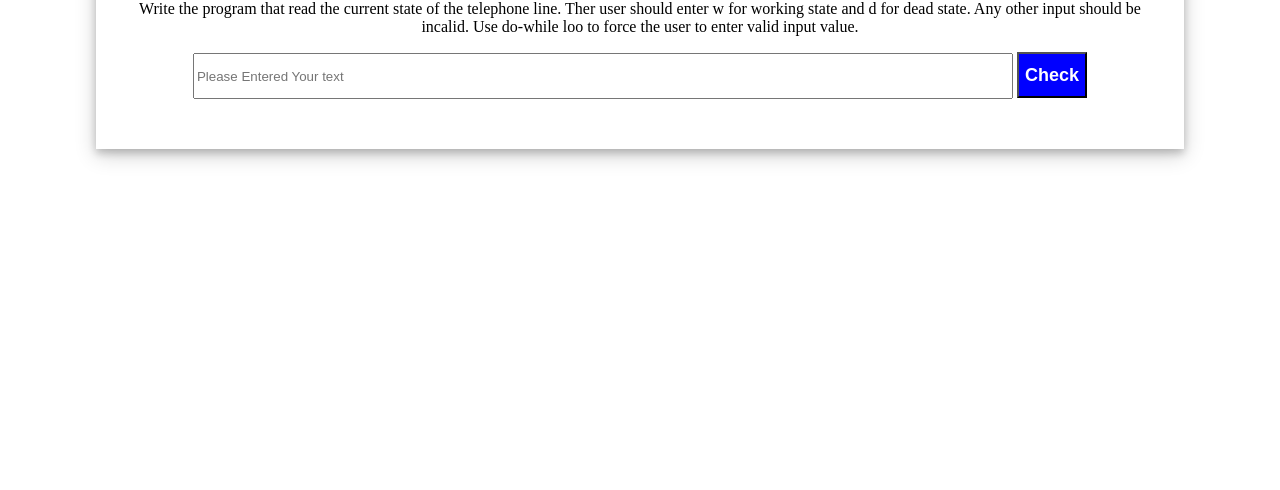
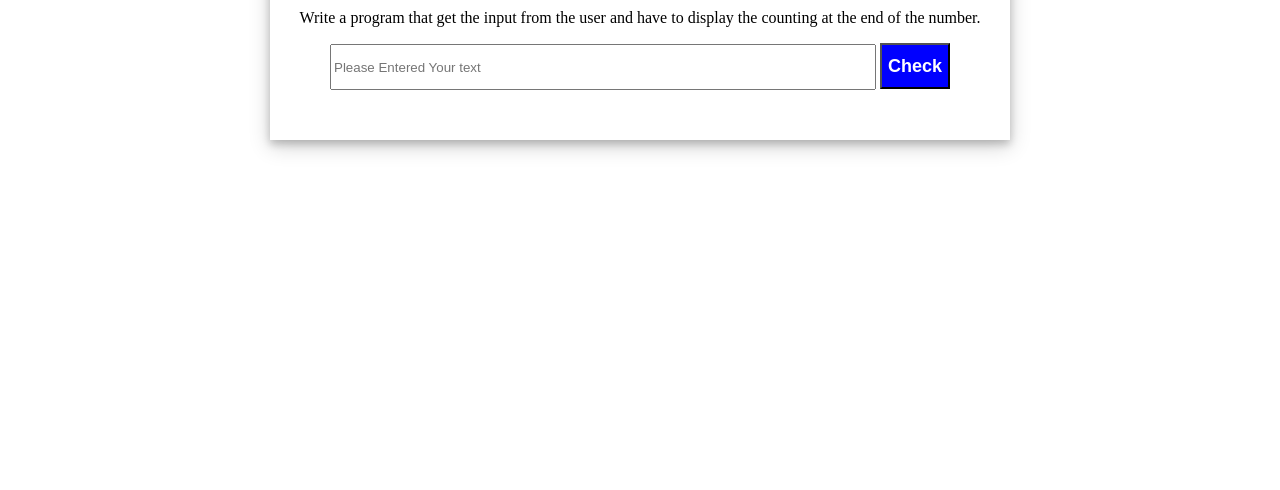
Before and after one commit to abubakerasifdar/sum-of-the-squares-fo-integers, a plain HTML site: page index.html in a window 1280 px wide. Shown: the part 310-800 px from the top of the page. Drawn offline with Linux system fonts and the light colour scheme.

Commit message:
content done

```diff
--- a/index.html
+++ b/index.html
@@ -15,9 +15,7 @@
     <div id="root">
         <div>
             <h1>Counting Display</h1>
-            <p>Write the program that read the current state of the telephone line. Ther user should enter w for working
-                state and d for dead state. Any other input should be incalid. Use do-while loo to force the user to
-                enter valid input value.
+            <p>Write a program that get the input from the user and have to display the counting at the end of the number.
             </p>
             <input type="text" id="input" placeholder="Please Entered Your text">
             <button onclick="myFunction()">Check</button>
```
